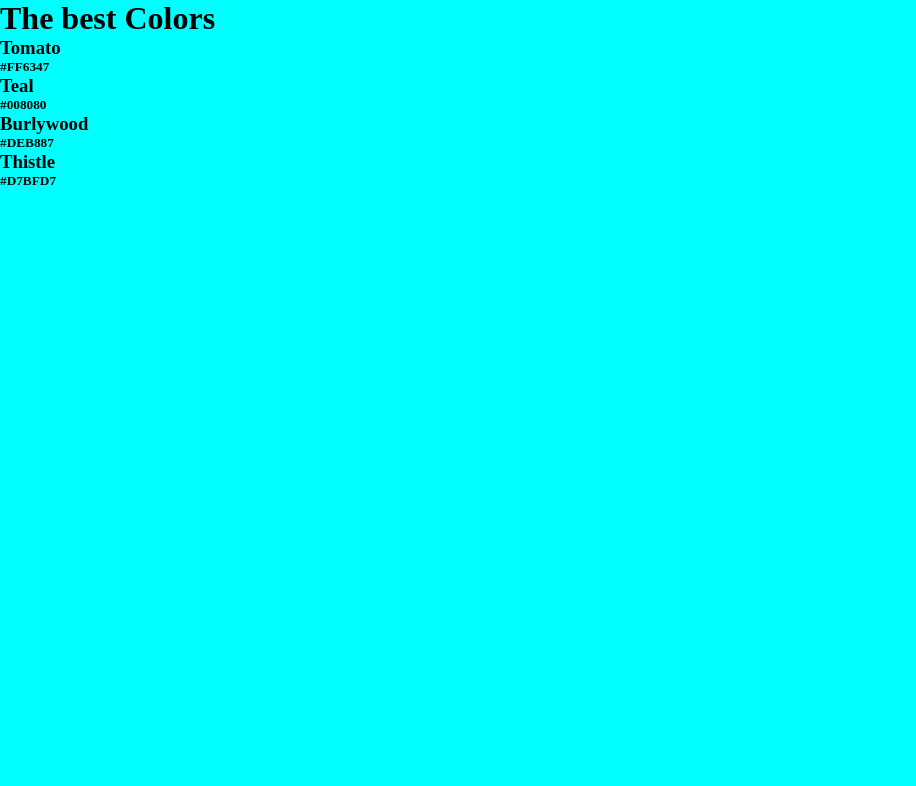
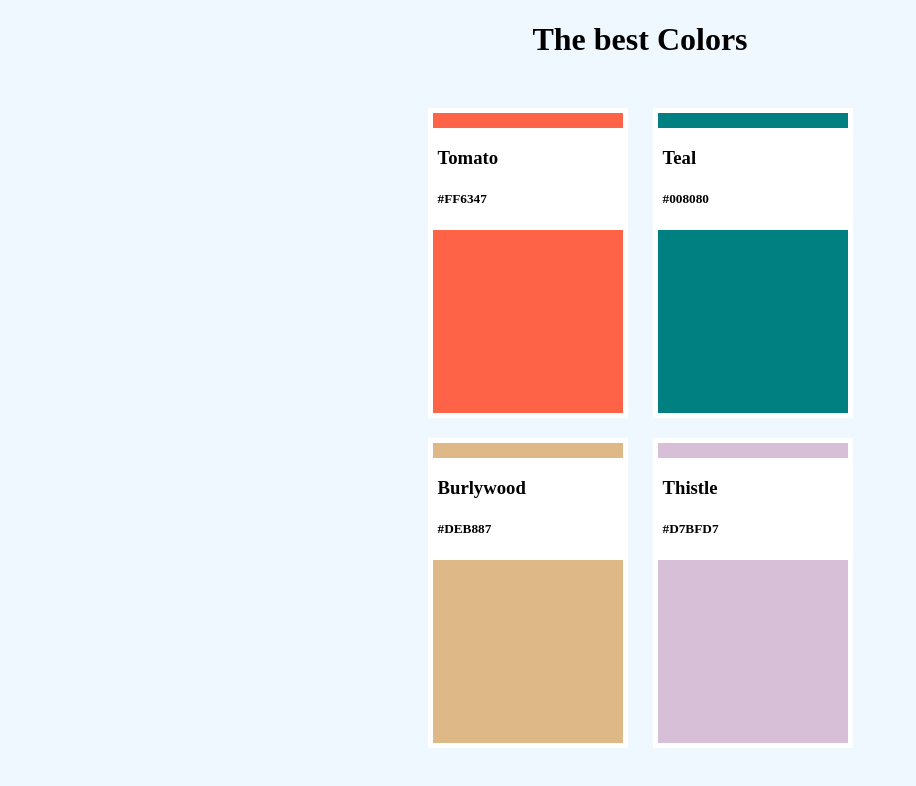
Before and after one commit to IDU-IFP/ifp-2022-summer-vacation-seminar, a plain HTML site: page ujin/week05/project1/index.html in a window 1280 px wide. Shown: the whole page, without its empty margins (0-916 px from the left). Drawn offline with Linux system fonts and the light colour scheme.

Commit message:
feat: project1 구현 완료

```diff
--- a/ujin/week05/project1/index.html
+++ b/ujin/week05/project1/index.html
@@ -26,8 +26,9 @@
           <h5>#008080</h5>
         </div>
       </div>
+    </div>
     <div class="container">
-      <div class="color tomato">
+      <div class="color burlywood">
         <div class="color_bg"></div>
         <div class="color_info">
           <h3>Burlywood</h3>
@@ -35,7 +36,7 @@
         </div>
       </div>
 
-      <div class="color teal">
+      <div class="color thistle">
         <div class="color_bg"></div>
         <div class="color_info">
           <h3>Thistle</h3>
--- a/ujin/week05/project1/style.css
+++ b/ujin/week05/project1/style.css
@@ -1,5 +1,48 @@
-* {
-  margin: 0;
-  padding: 0;
-  background-color: aqua;
+body {
+  height: 100vh;
+  background-color: aliceblue;
 }
+
+h1 {
+  text-align: center;
+  margin-bottom: 50px;
+}
+
+.wrapper {
+  width: 450px;
+  margin: 0 auto;
+}
+.container {
+  display: flex;
+  justify-content: space-around;
+  align-items: center;
+}
+.color {
+  width: 200px;
+  position: relative;
+  margin-bottom: 20px;
+}
+.color_bg {
+  height: 300px;
+  border: 5px solid white;
+}
+.tomato .color_bg {
+  background-color: tomato;
+}
+.teal .color_bg {
+  background-color: teal;
+}
+.burlywood .color_bg {
+  background-color: burlywood;
+}
+.thistle .color_bg {
+  background-color: thistle;
+}
+.color_info {
+  position: absolute;
+  width: 100%;
+  background-color: white;
+  top: 20px;
+  padding: 0px 10px;
+  box-sizing: border-box;
+}
```
